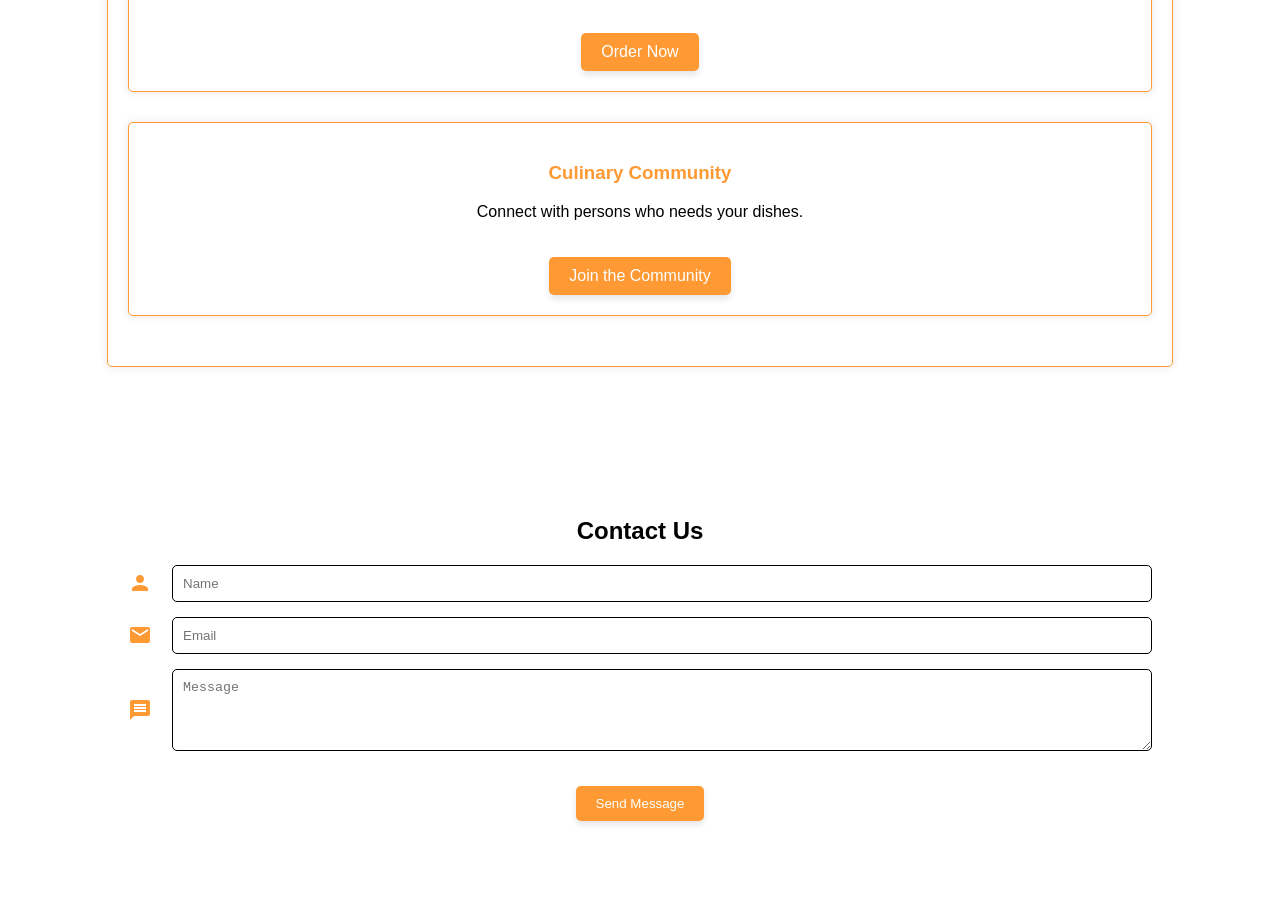
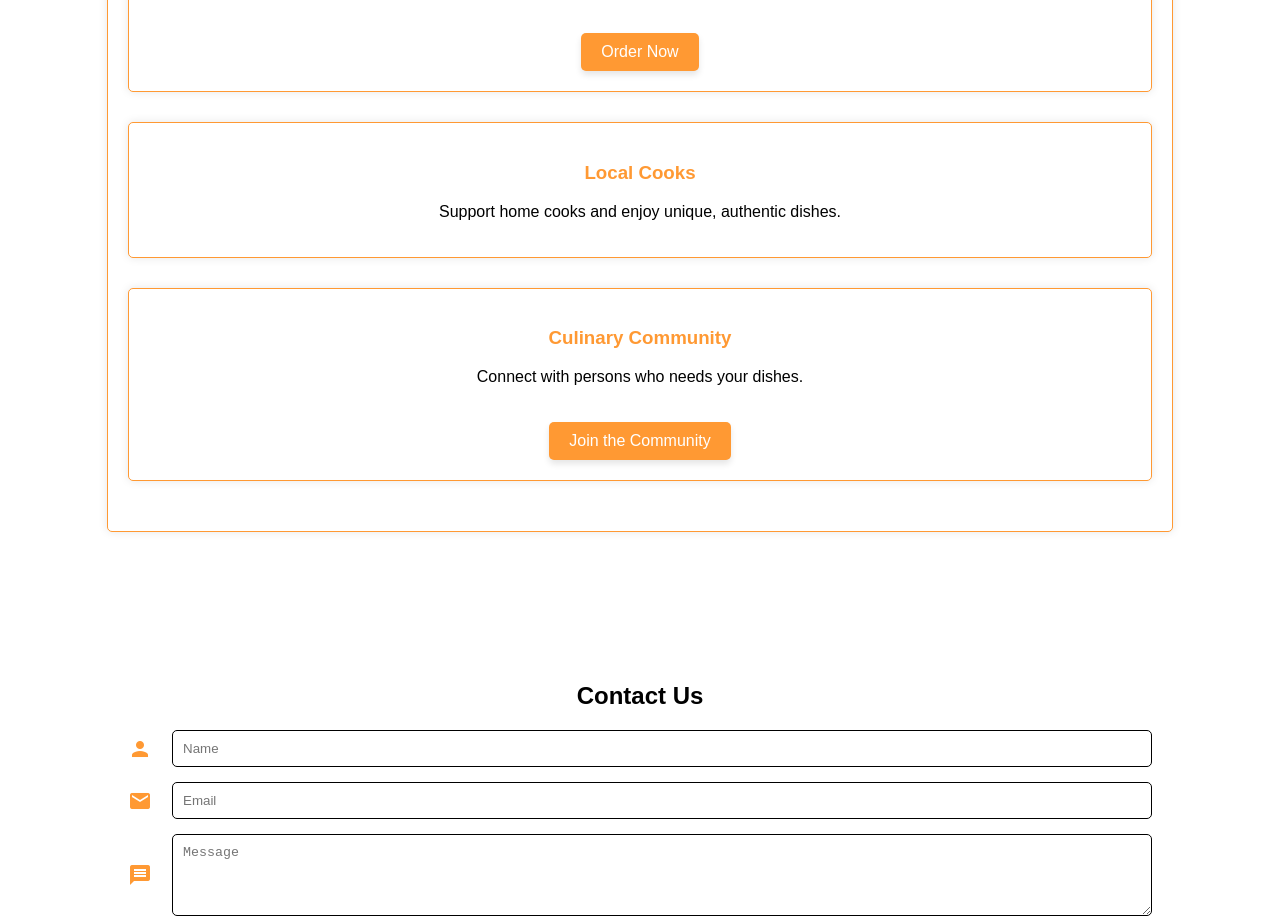
Before and after one commit to diegoroip/sabores-cercanos-landing-page, a plain HTML site: page index.html in a window 1280 px wide. Shown: the part 867-1786 px from the top of the page. Drawn offline with Linux system fonts and the light colour scheme.

Commit message:
Update index.html

```diff
--- a/index.html
+++ b/index.html
@@ -45,7 +45,10 @@
                     <p>Select homemade menus based on your preferences.</p>
                     <a href="#contact" class="cta-button" aria-label="Get personalized meals">Order Now</a>
                 </div>
-
+                <div>
+                 <h3>Local Cooks</h3>
+                    <p>Support home cooks and enjoy unique, authentic dishes.</p>
+                 </div>
                 <div>
                     <h3>Culinary Community</h3>
                     <p>Connect with persons who needs your dishes.</p>
```
